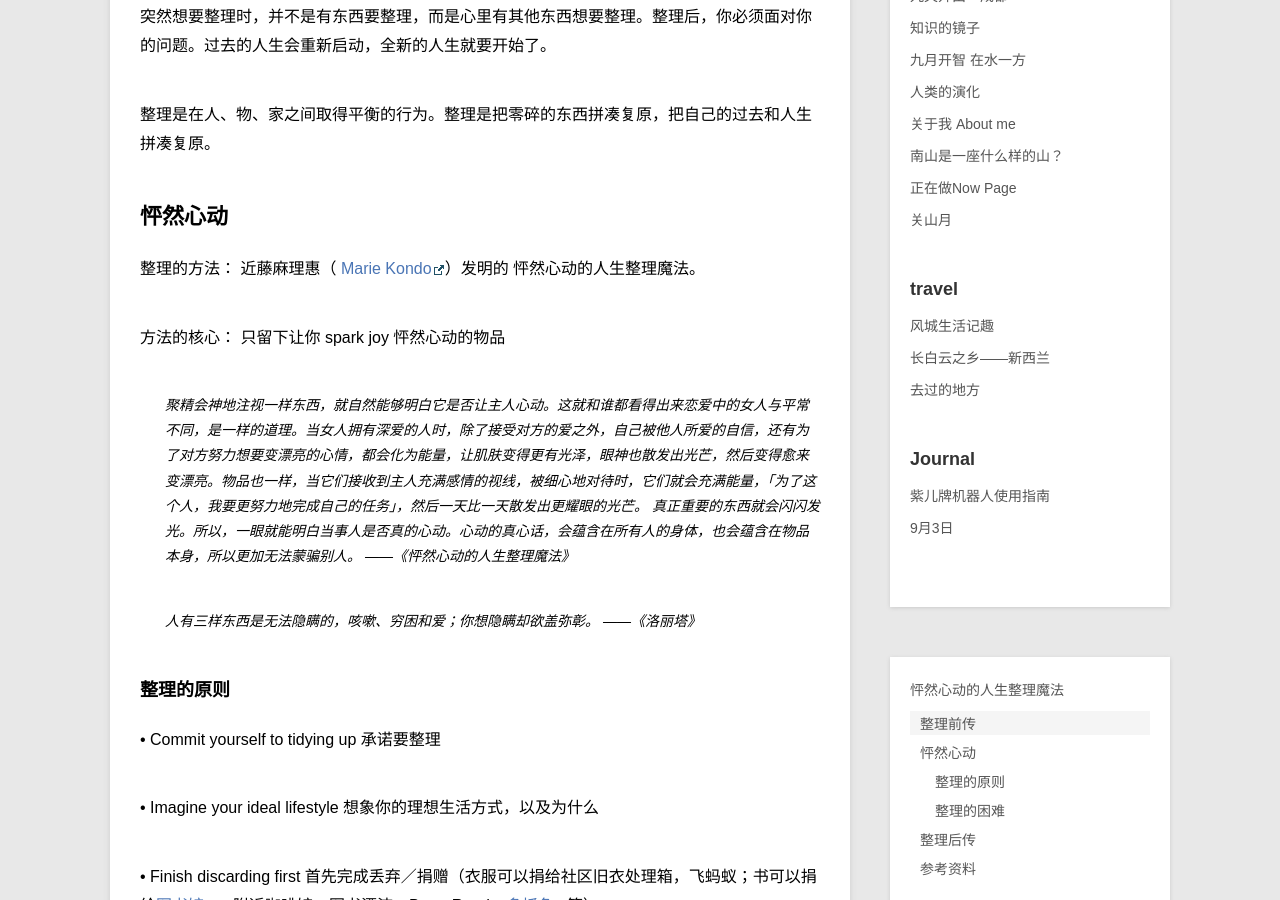
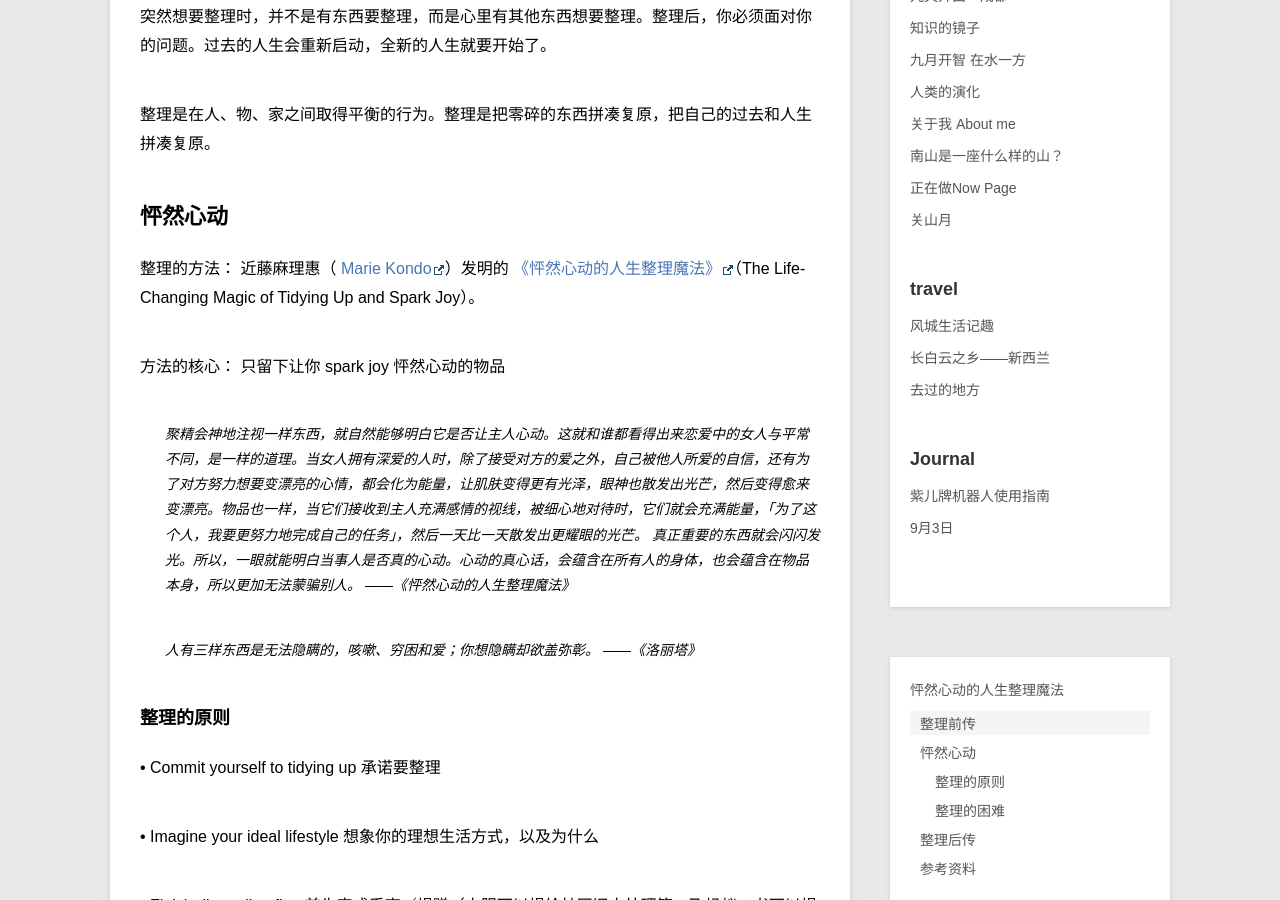
Before and after one commit to violettianjie/violettianjie.github.io, a Jekyll site: the page built from _posts/blog/2018-02-28-sparkjoy.md, in a window 1280 px wide and 900 px high, scrolled down 577 px. Built offline with Jekyll 4.4.1, drawn with Linux system fonts in a browser that asks for light colours; comment, search, counter and statistics services are not loaded.

Commit message:
Update 2018-02-28-sparkjoy.md

```diff
--- a/_posts/blog/2018-02-28-sparkjoy.md
+++ b/_posts/blog/2018-02-28-sparkjoy.md
@@ -23,7 +23,7 @@ category: blog
 
 ## 怦然心动
 
-整理的方法： 近藤麻理惠（ [Marie Kondo](https://en.wikipedia.org/wiki/Marie_Kondo)）发明的 怦然心动的人生整理魔法。
+整理的方法： 近藤麻理惠（ [Marie Kondo](https://en.wikipedia.org/wiki/Marie_Kondo)）发明的 [《怦然心动的人生整理魔法》](https://book.douban.com/subject/10747883/)（The Life-Changing Magic of Tidying Up and Spark Joy）。
 
 方法的核心： 只留下让你 spark joy 怦然心动的物品
 
```
